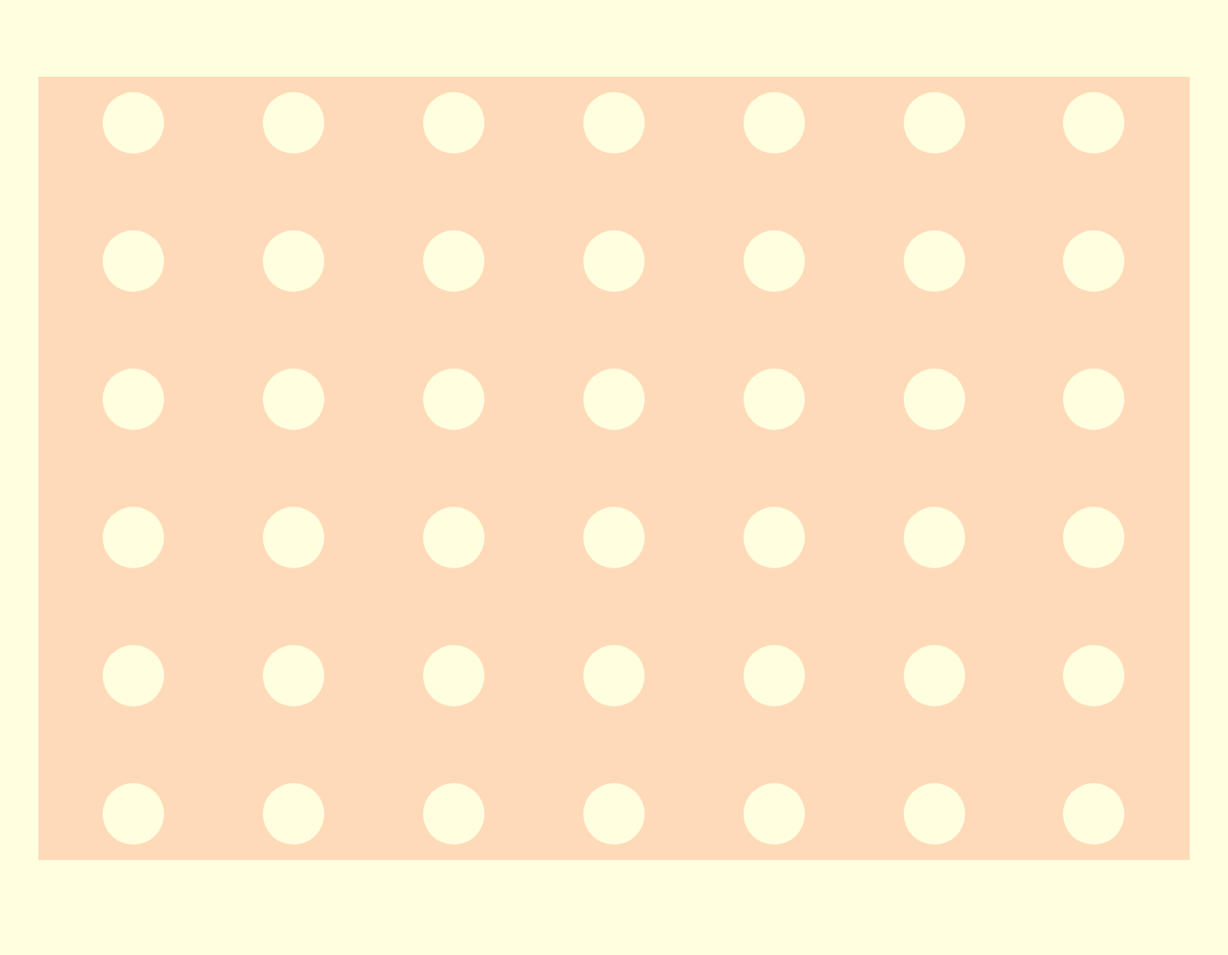
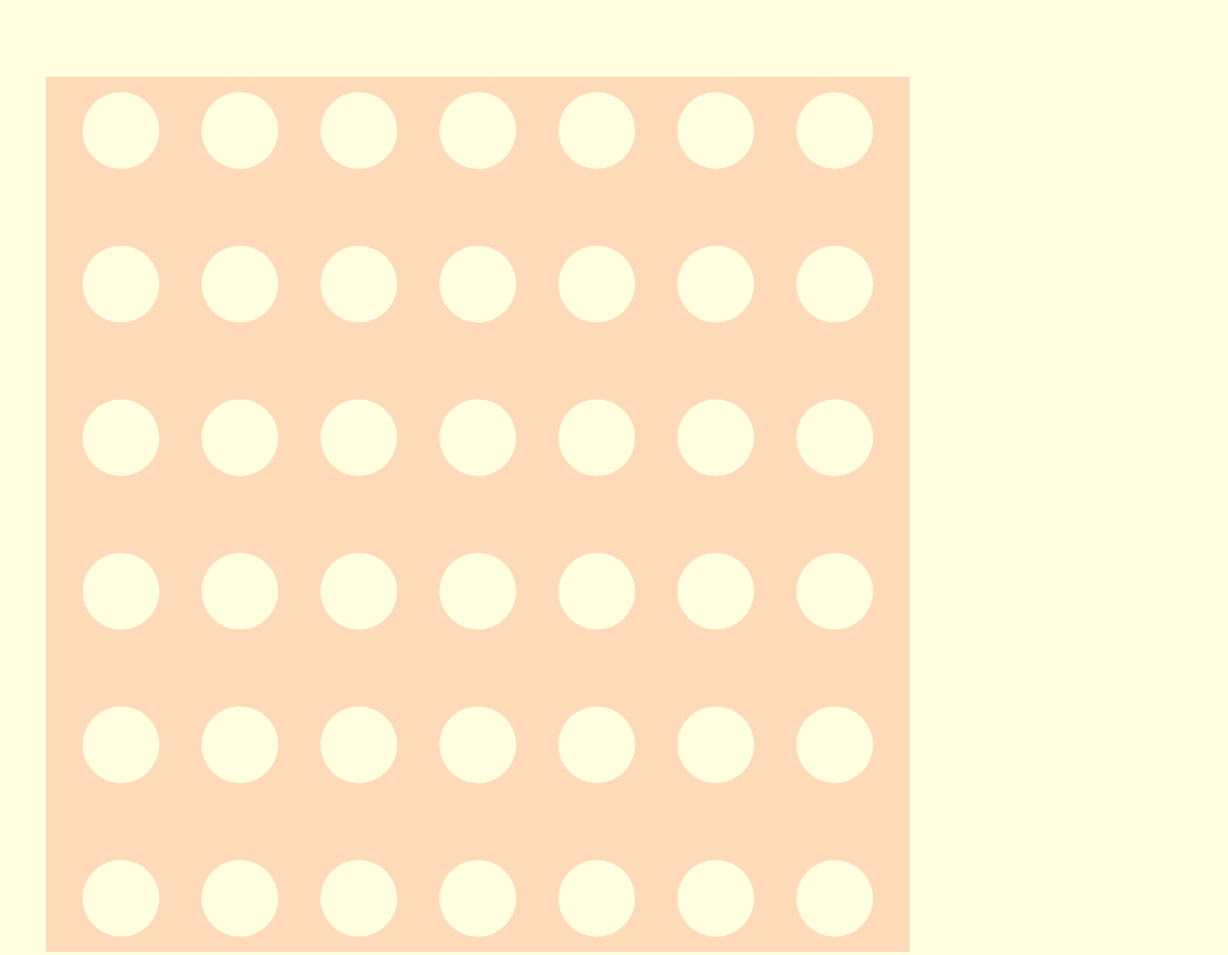
Before and after one commit to suhaibh/connectfour, a plain HTML site: page index.html in a window 1280 px wide. Shown: the whole page at 96% size. Drawn offline with nearby package versions, Linux system fonts and the light colour scheme.

Commit message:
Flex styling

```diff
--- a/index.html
+++ b/index.html
@@ -11,7 +11,7 @@
 	  crossorigin="anonymous"></script>
 	<script src="main.js"></script>
 	<script src="connect.js" type="text/javascript"></script>
-	<title>Natours</title>
+	<title>Connect Four</title>
 </head>
 <body>
 
--- a/style.css
+++ b/style.css
@@ -9,13 +9,12 @@ body {
 
 #connect4 {
 	background-color: rgb(255,218,185);
-	margin: 5rem auto;
-	max-width: 1200px;
+	margin: 5rem 3rem;
+	max-width: 900px;
 }
 
 .row {
 	display: flex;
-	align-items: center;
 	justify-content: space-around;
 	margin-top: 3rem;
 	padding: 1rem;
@@ -27,7 +26,7 @@ body {
 }
 
 .col {
-	height: 4rem;
-	width: 4rem;
+	height: 5rem;
+	width: 5rem;
 	border-radius: 50%;
 }
```
